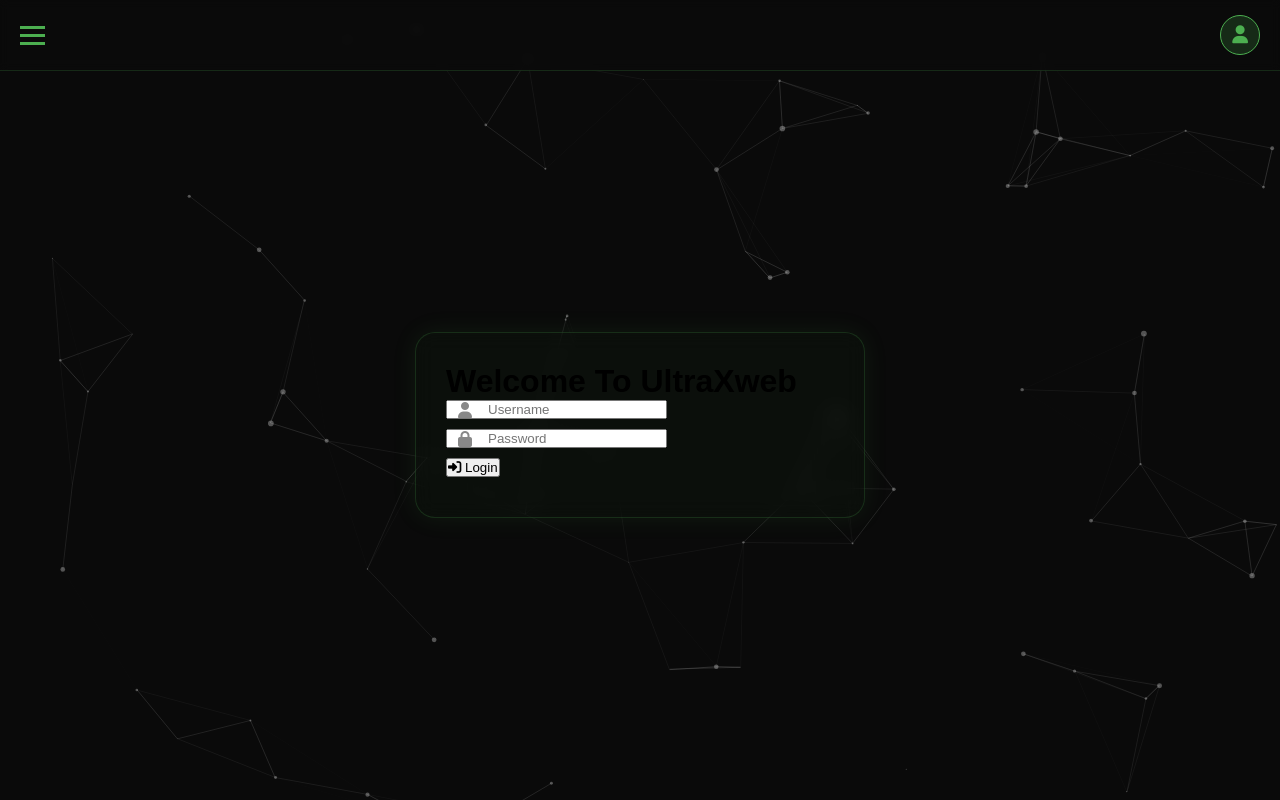
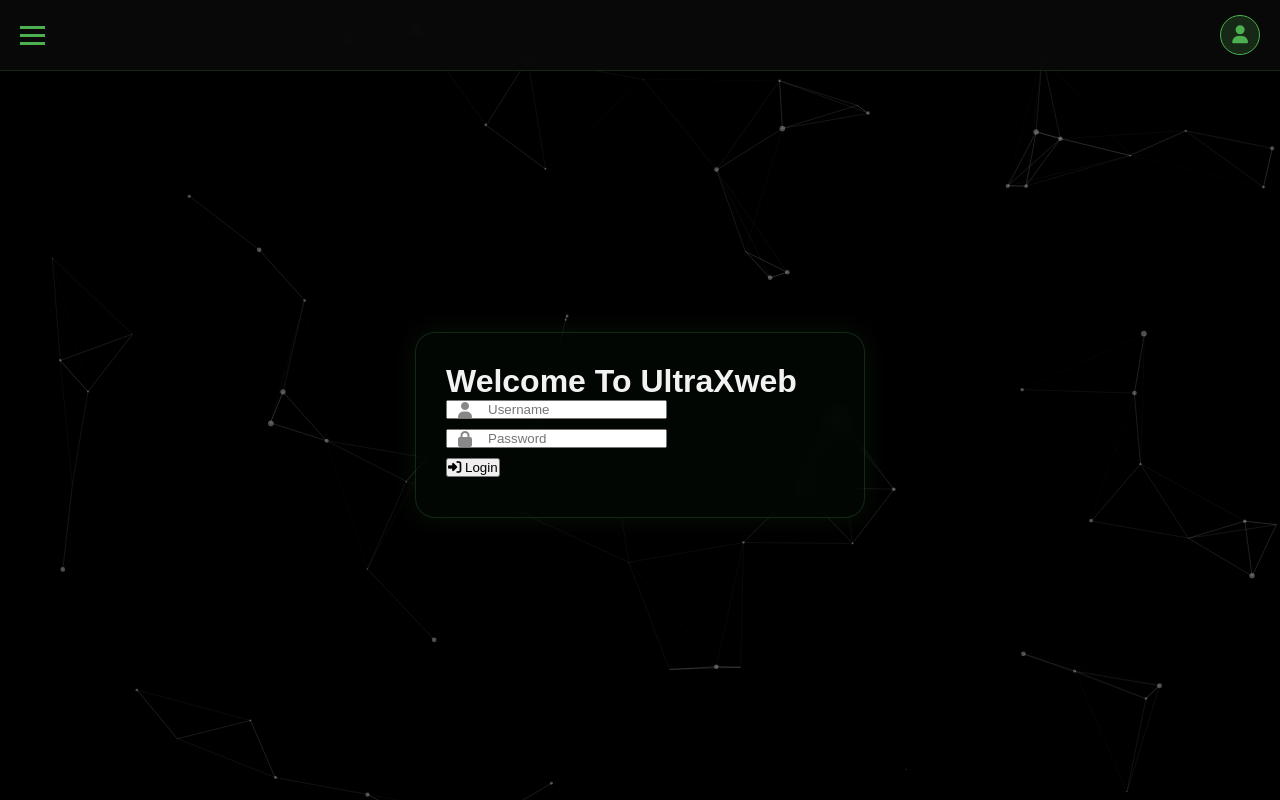
Before and after one commit to username1066648304/dilx-wa-bug-api, a plain HTML site: page index.html in a window 1280 px wide. Drawn offline with nearby package versions, Linux system fonts and the light colour scheme.

Commit message:
Update style.css

```diff
--- a/style.css
+++ b/style.css
@@ -1,8 +1,8 @@
 :root {
   --main: #4CAF50;
   --second: #2E7D32;
-  --bg: #0a0a0a;
-  --text: #000000;
+  --bg: #000000;
+  --text: #f2f2f2;
 }
 
 * {
```
